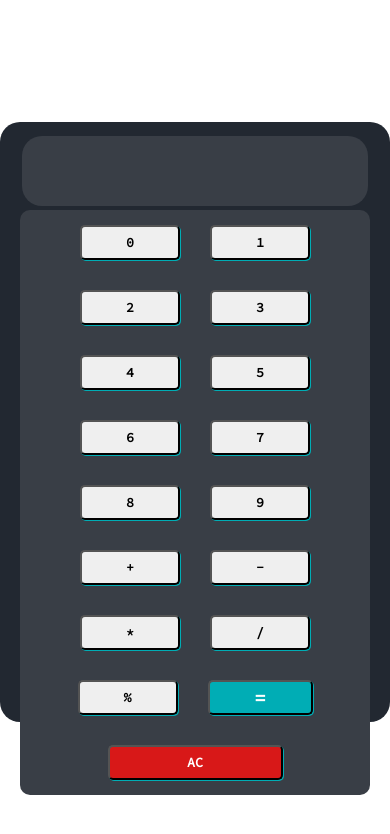
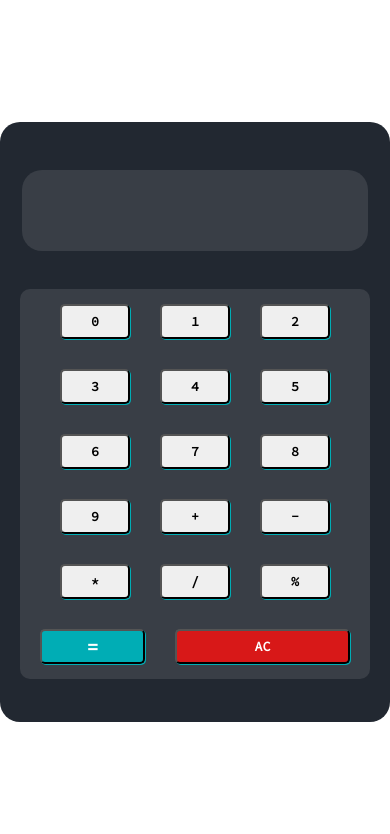
Before and after one commit to Pavan-Rajesh/calculatorv2, a plain HTML site: page index.html in a window 390 px wide. Drawn offline with Linux system fonts and the light colour scheme.

Commit message:
ädded media query

```diff
--- a/styles.css
+++ b/styles.css
@@ -87,3 +87,9 @@ button:active {
   transform: translate(1px, 1px);
   box-shadow: none;
 }
+
+@media screen and (max-width: 431px) {
+  button {
+    width: 70px;
+  }
+}
```
